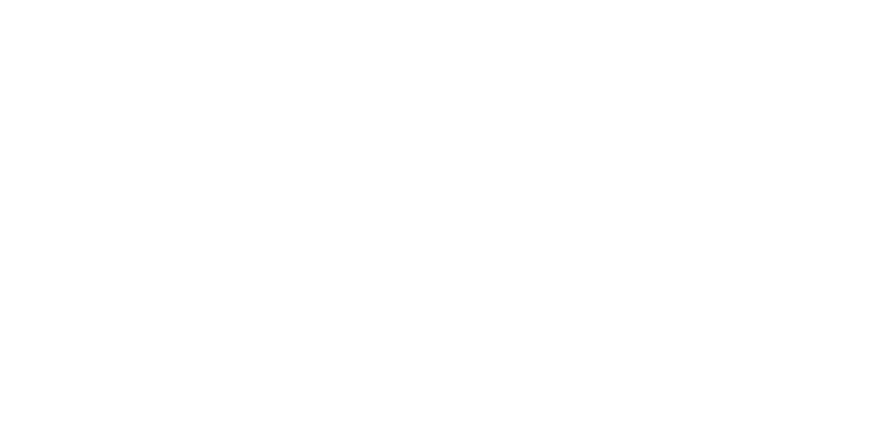
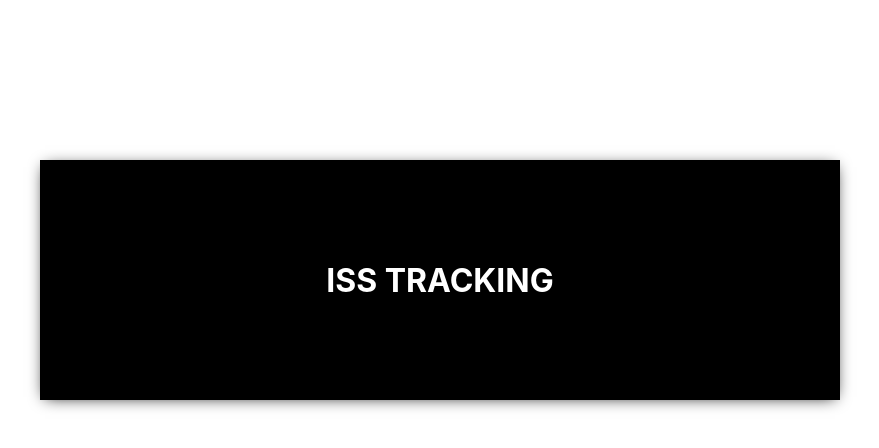
Before and after one commit to captain-Krook/Iss-tracking, a Next.js app: page / in a window 1280 px wide. Shown: the top 448 px of the page, without its empty margins (200-1079 px from the left). Built offline with nearby package versions, Linux system fonts and the light colour scheme.

Commit message:
presentation

```diff
--- a/pages/index.js
+++ b/pages/index.js
@@ -1,5 +1,23 @@
-import Head from "next/head"
+import Link from "next/link"
 
 export default function Home() {
-  return <></>
+  return (
+    <div
+      style={{
+        backgroundColor: "black",
+        margin: "auto",
+        height: "15em",
+        width: "50em",
+        marginTop: "10em",
+        display: "flex",
+        justifyContent: "center",
+        alignItems: "center",
+        boxShadow: "0px 2px 15px -5px #000000",
+      }}
+    >
+      <Link href="/mapIss/map">
+        <h1 style={{ color: "white", cursor: "pointer" }}>ISS TRACKING</h1>
+      </Link>
+    </div>
+  )
 }
```
